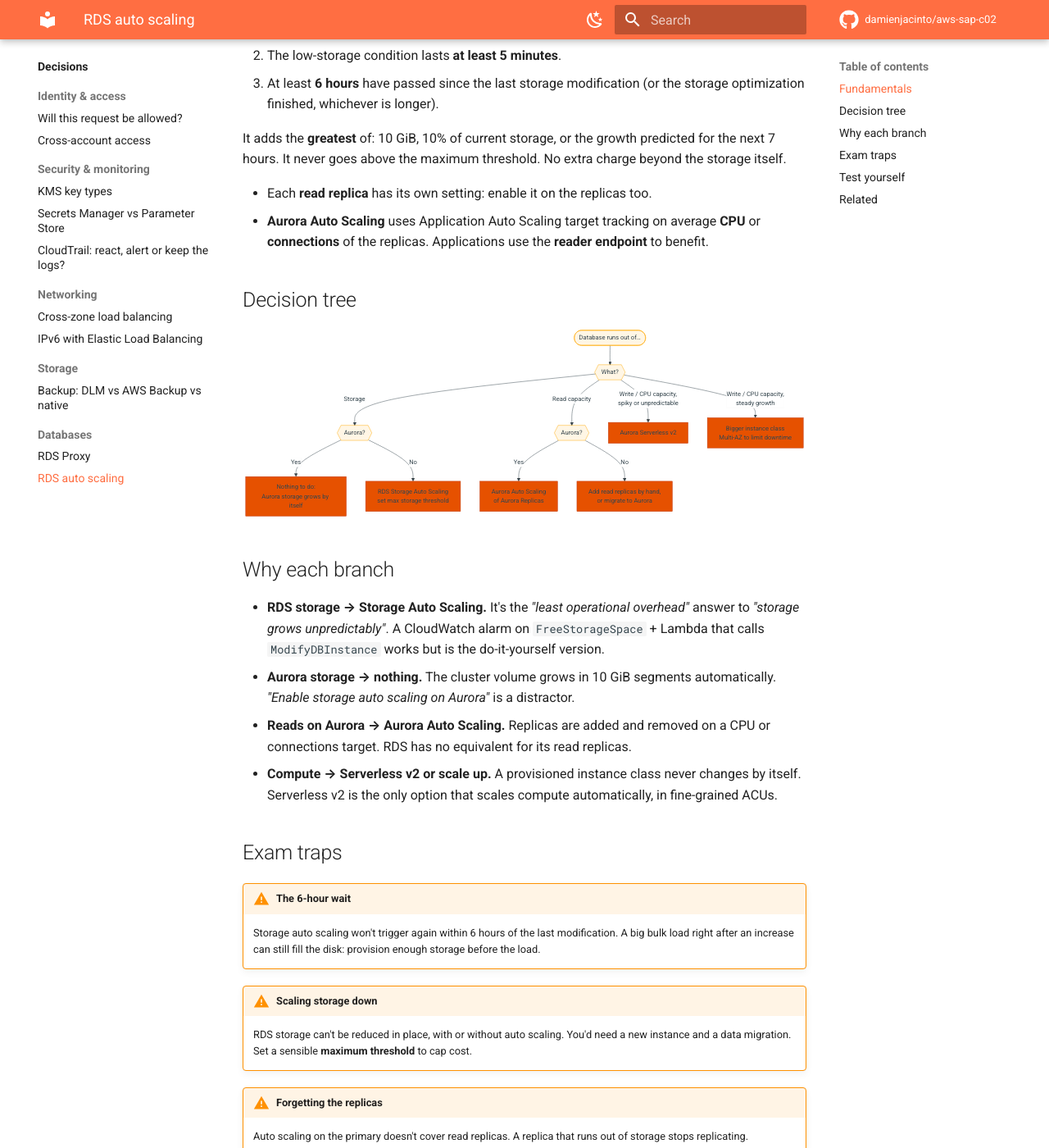
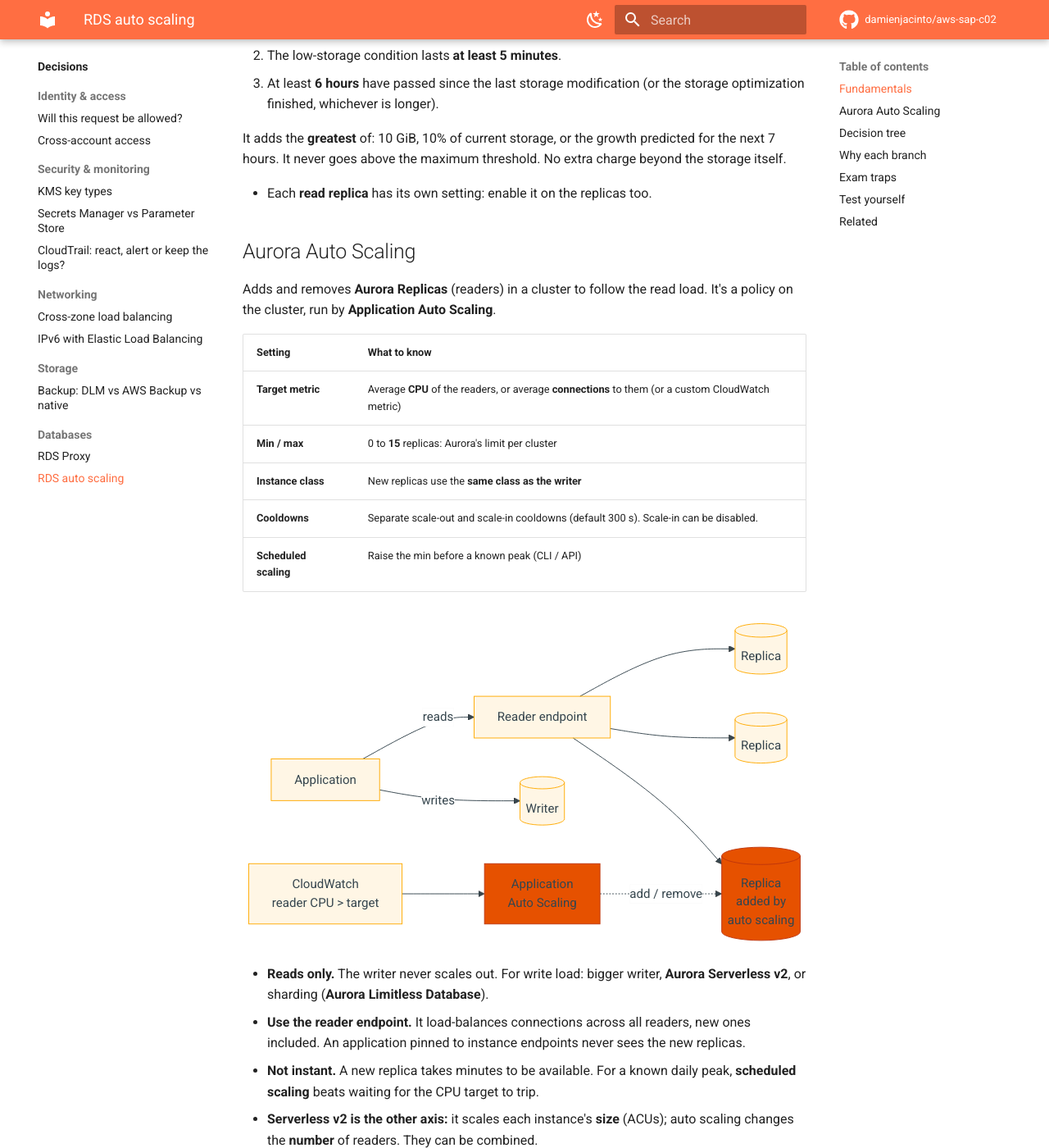
Before and after one commit to damienjacinto/aws-sap-c02, an MkDocs documentation site: the page built from docs/decisions/databases/rds-auto-scaling.md, in a window 1280 px wide and 1400 px high, scrolled down 927 px. Shown: the whole window at 82% size. Built offline with MkDocs 1.6.1 and Material for MkDocs 9.7.7, drawn with Linux system fonts in a browser that asks for light colours; comment, search, counter and statistics services are not loaded; some of the changed text lies outside the part shown.

Commit message:
docs(databases): add Aurora Auto Scaling section to auto scaling page
Co-Authored-By: Claude Opus 5.5 <noreply@anthropic.com>

````diff
--- a/docs/decisions/databases/rds-auto-scaling.md
+++ b/docs/decisions/databases/rds-auto-scaling.md
@@ -33,7 +33,34 @@ It increases storage when **all three** are true:
 It adds the **greatest** of: 10 GiB, 10% of current storage, or the growth predicted for the next 7 hours. It never goes above the maximum threshold. No extra charge beyond the storage itself.
 
 - Each **read replica** has its own setting: enable it on the replicas too.
-- **Aurora Auto Scaling** uses Application Auto Scaling target tracking on average **CPU** or **connections** of the replicas. Applications use the **reader endpoint** to benefit.
+
+## Aurora Auto Scaling
+
+Adds and removes **Aurora Replicas** (readers) in a cluster to follow the read load. It's a policy on the cluster, run by **Application Auto Scaling**.
+
+| Setting | What to know |
+|---|---|
+| **Target metric** | Average **CPU** of the readers, or average **connections** to them (or a custom CloudWatch metric) |
+| **Min / max** | 0 to **15** replicas: Aurora's limit per cluster |
+| **Instance class** | New replicas use the **same class as the writer** |
+| **Cooldowns** | Separate scale-out and scale-in cooldowns (default 300 s). Scale-in can be disabled. |
+| **Scheduled scaling** | Raise the min before a known peak (CLI / API) |
+
+```mermaid
+flowchart LR
+    APP[Application] -- reads --> RE[Reader endpoint]
+    APP -- writes --> W[(Writer)]
+    RE --> R1[(Replica)] & R2[(Replica)] & R3[(Replica<br/>added by<br/>auto scaling)]
+    CW[CloudWatch<br/>reader CPU > target] --> AAS[Application<br/>Auto Scaling]
+    AAS -. add / remove .-> R3
+    classDef answer fill:#e65100,stroke:#bf360c,color:#fff
+    class AAS,R3 answer
+```
+
+- **Reads only.** The writer never scales out. For write load: bigger writer, **Aurora Serverless v2**, or sharding (**Aurora Limitless Database**).
+- **Use the reader endpoint.** It load-balances connections across all readers, new ones included. An application pinned to instance endpoints never sees the new replicas.
+- **Not instant.** A new replica takes minutes to be available. For a known daily peak, **scheduled scaling** beats waiting for the CPU target to trip.
+- **Serverless v2 is the other axis:** it scales each instance's **size** (ACUs); auto scaling changes the **number** of readers. They can be combined.
 
 ## Decision tree
 
@@ -73,6 +100,9 @@ flowchart TD
 !!! warning "Auto scaling the instance class"
     No RDS feature changes the instance class automatically. *"Automatically adjust compute capacity"* points to **Aurora Serverless v2**.
 
+!!! warning "Aurora Auto Scaling for write load"
+    *"The writer's CPU is saturated by inserts"*: adding replicas doesn't help, they only serve reads. Scale up the writer or move to Serverless v2.
+
 ## Test yourself
 
 ??? question "1. An RDS for PostgreSQL database's storage grows unpredictably and filled up twice last quarter. Least operational overhead?"
@@ -87,6 +117,9 @@ flowchart TD
 ??? question "4. A new application on Aurora has unknown, very spiky write traffic. The team doesn't want to size instances. What do you pick?"
     **Aurora Serverless v2**: compute scales automatically in ACUs between a min and max.
 
+??? question "5. Aurora Auto Scaling added three replicas during a read spike, but the replica CPU stayed high and the new replicas were idle. Why?"
+    The application connects to **instance endpoints** (or a custom endpoint that excludes new instances). It must read through the **reader endpoint** to spread connections to new replicas.
+
 ## Related
 
 - [RDS Proxy: when does it fix the problem?](rds-proxy.md)
````
